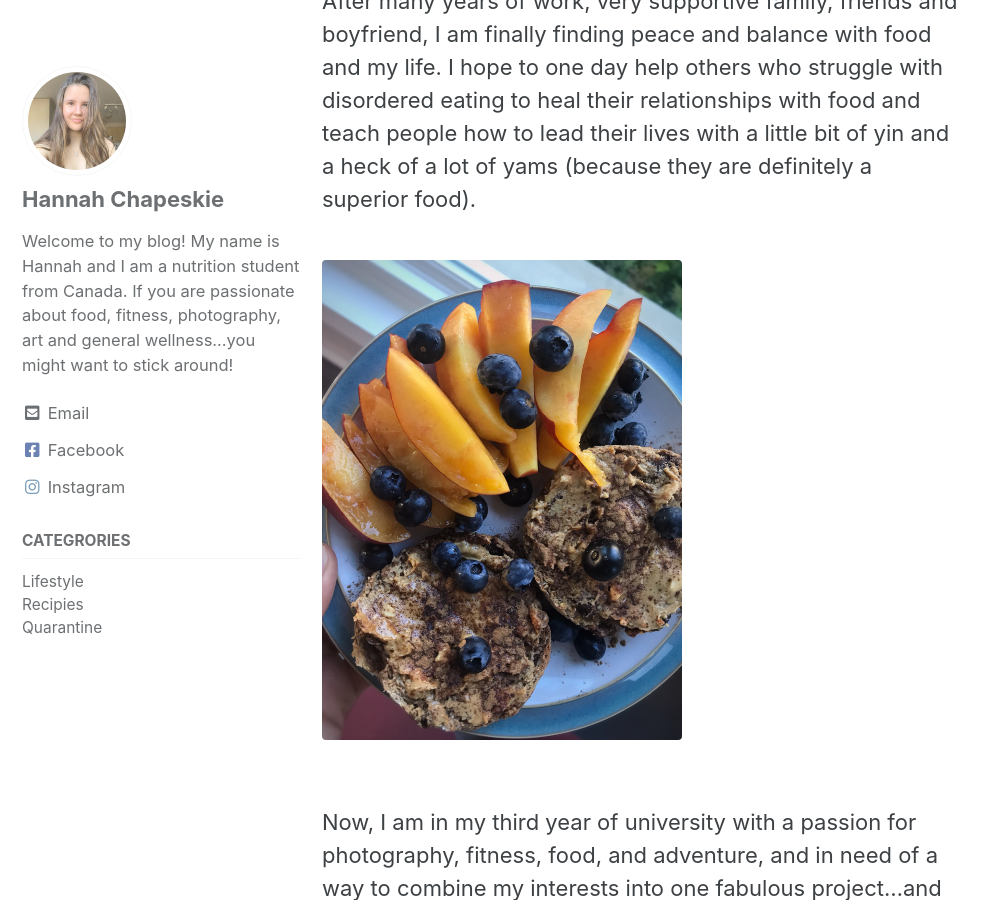
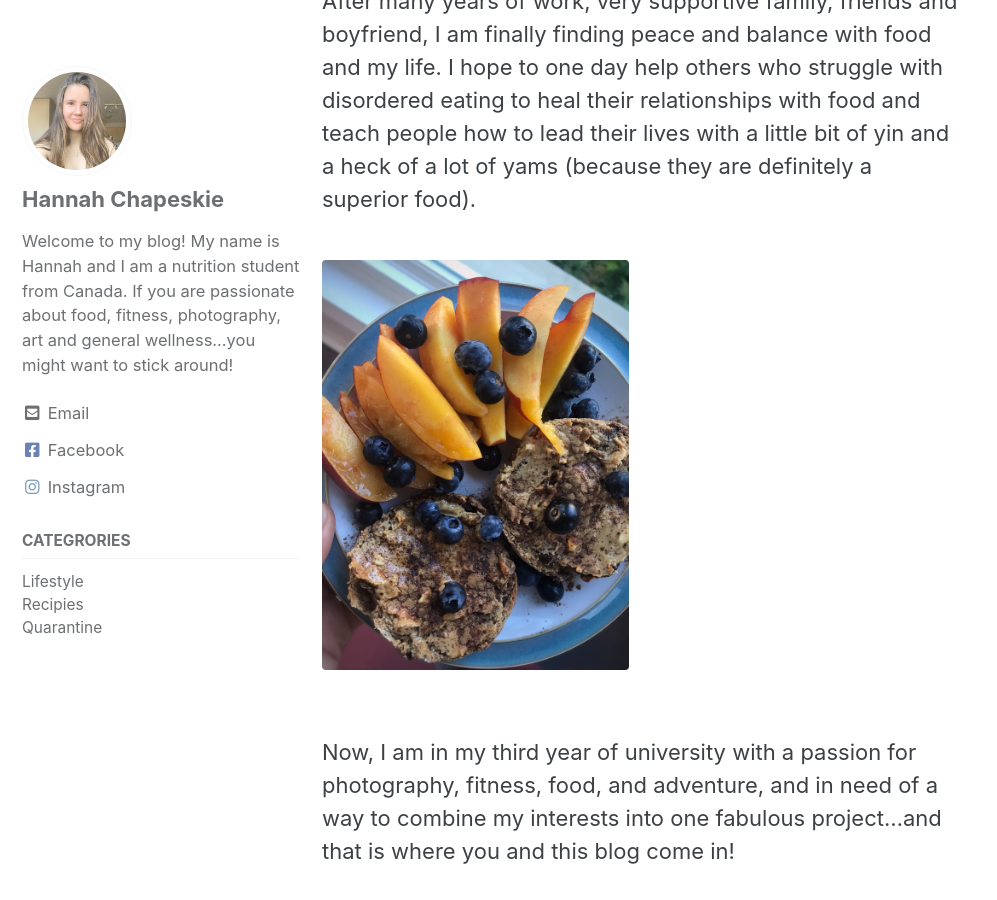
Before and after one commit to dylanbabel/yinandyams, a Jekyll site: the page built from _posts/2020-01-28-welcome-to-yin&yams.md, in a window 1280 px wide and 900 px high, scrolled down 1912 px. Shown: the whole window, without its empty margins (0-997 px from the left). Built offline with Jekyll 4.4.1, drawn with Linux system fonts in a browser that asks for light colours; cached includes are drawn as plain includes.

Commit message:
Update 2020-01-28-welcome-to-yin&yams.md

```diff
--- a/_posts/2020-01-28-welcome-to-yin&yams.md
+++ b/_posts/2020-01-28-welcome-to-yin&yams.md
@@ -33,7 +33,7 @@ After graduating high school I left for the beautiful ocean of Nova Scotia, my s
 
 After many years of work, very supportive family, friends and boyfriend, I am finally finding peace and balance with food and my life. I hope to one day help others who struggle with disordered eating to heal their relationships with food and teach people how to lead their lives with a little bit of yin and a heck of a lot of yams (because they are definitely a superior food).
 
-{% include gallery id="layouts_gallery_2" type="center" %}
+{% include gallery id="layouts_gallery_2" layout="half" type="center" %}
 
 Now, I am in my third year of university with a passion for photography, fitness, food, and adventure, and in need of a way to combine my interests into one fabulous project...and that is where you and this blog come in!
 
```
